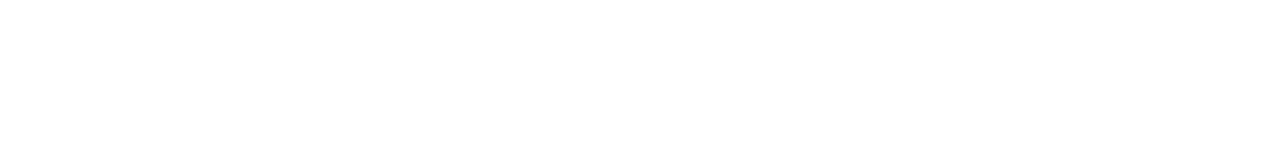
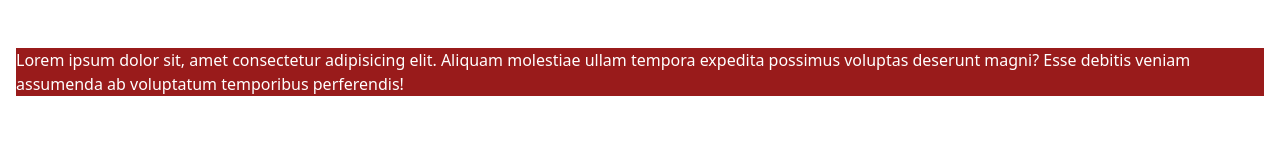
Before and after one commit to naimulhasannabil/Tailwind-CSS, a website built with Vite: page 02_Tailwind_Square Bracket Notation/index.html in a window 1280 px wide. Built offline with nearby package versions, Linux system fonts and the light colour scheme.

Commit message:
Update Tailwind CSS Code

```diff
--- a/02_Tailwind_Square Bracket Notation/index.html
+++ b/02_Tailwind_Square Bracket Notation/index.html
@@ -8,6 +8,8 @@
     <script src="https://cdn.tailwindcss.com"></script>
 </head>
 <body>
-
+    <div class="mx-4 bg-red-800 text-white my-[3rem]">
+        Lorem ipsum dolor sit, amet consectetur adipisicing elit. Aliquam molestiae ullam tempora expedita possimus voluptas deserunt magni? Esse debitis veniam assumenda ab voluptatum temporibus perferendis!
+    </div>
 </body>
 </html>
```
